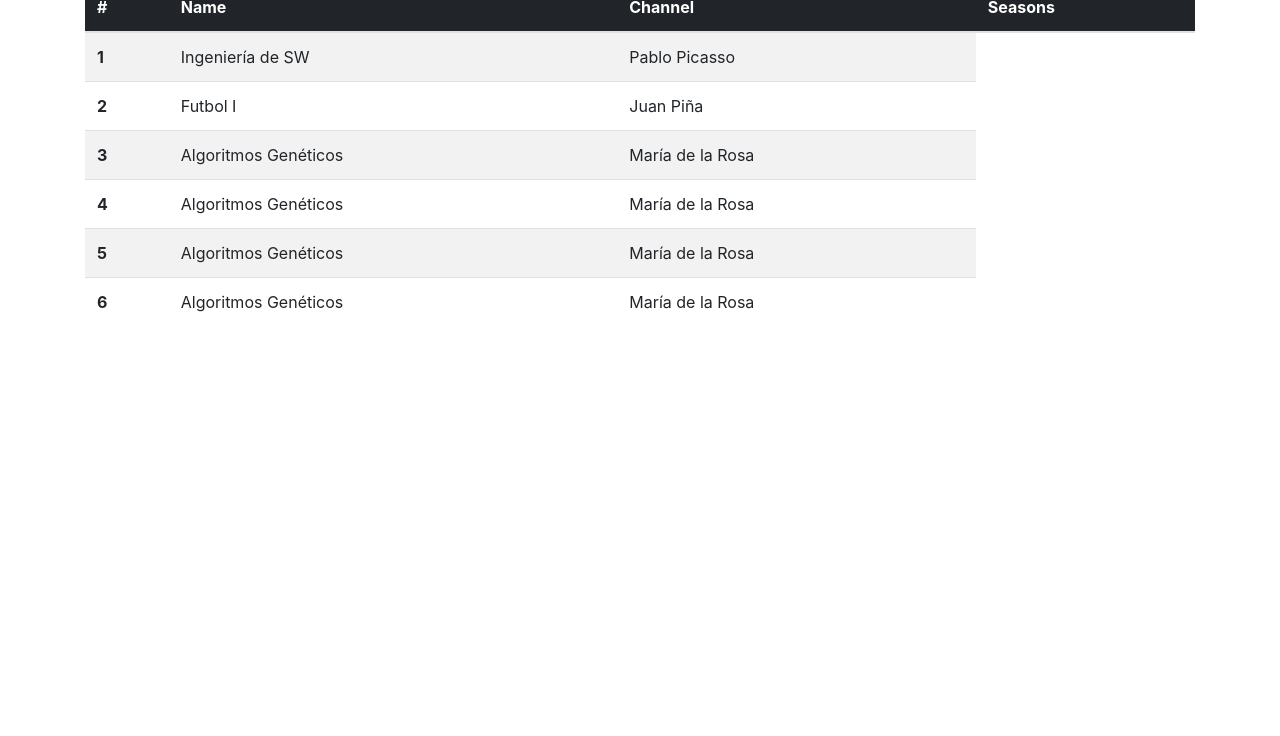
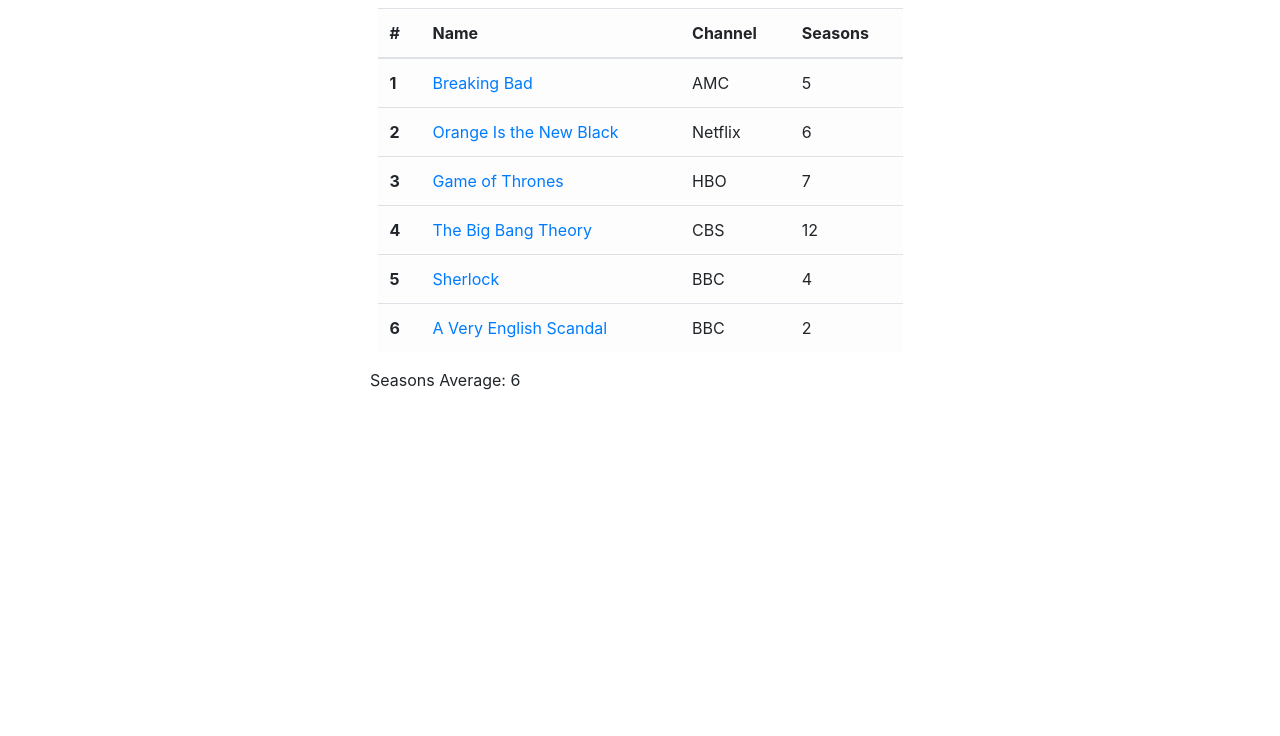
Before and after one commit to giulianavolpi/Taller1-TypeScript, a plain HTML site: page Index.html in a window 1280 px wide. Shown: the part 64-800 px from the top of the page. Drawn offline with nearby package versions, Linux system fonts and the light colour scheme.

Commit message:
Entrega Taller 1 Type Script

```diff
--- a/Index.html
+++ b/Index.html
@@ -4,63 +4,45 @@
 
     <meta charset="UTF-8">
     <meta name="viewport" content="width=device-width, initial-scale=1.0">
-    <title>Taller TypeScript</title>
+    <title>Taller 1 TypeScript</title>
     <link rel="stylesheet" href="https://stackpath.bootstrapcdn.com/bootstrap/4.1.3/css/bootstrap.min.css" integrity="sha384-MCw98/SFnGE8fJT3GXwEOngsV7Zt27NXFoaoApmYm81iuXoPkFOJwJ8ERdknLPMO" crossorigin="anonymous">
 
 </head>
 <body>
-    <div class="container">
+    <div class="container-fluid bg-info">
         <div class="row">
-            <div class="col">
-                <h2>TV Series</h2>
-                <table class ="table table-striped">
-                    <thead class = "table-dark">
-                        <tr>
-                            <th>#</th>
-                            <th>Name</th>
-                            <th>Channel</th>
-                            <th>Seasons</th>
-                        </tr>
-                    </thead>
-                    <tbody>
-                        <tr>
-                            <th scope="row">1</th>
-                            <td>Ingeniería de SW</td>
-                            <td>Pablo Picasso</td>
-                        </tr>
-                        <tr>
-                            <th scope="row">2</th>
-                            <td>Futbol I</td>
-                            <td>Juan Piña</td>
-                        </tr>
-                        <tr>
-                            <th scope="row">3</th>
-                            <td>Algoritmos Genéticos</td>
-                            <td>María de la Rosa</td>
-                        </tr>
+            <img src="https://images.pexels.com/photos/17380067/pexels-photo-17380067/free-photo-of-vintage-retro-dispositivo-tele.jpeg?auto=compress&cs=tinysrgb&w=600" class="col-1" style="width: 65px; height: 52px;">
+            <h1 class="col-6">TV Series</h1>
+        </div>
 
-                        <tr>
-                            <th scope="row">4</th>
-                            <td>Algoritmos Genéticos</td>
-                            <td>María de la Rosa</td>
-                        </tr>
+    </div>
 
-                        <tr>
-                            <th scope="row">5</th>
-                            <td>Algoritmos Genéticos</td>
-                            <td>María de la Rosa</td>
-                        </tr>
+    <div class="container mt-3">
+        <div class="col-6 mx-auto">
+            <table class="table table-light">
+                <thead class="table-light">
+                    <tr>
+                        <th>#</th>
+                        <th>Name</th>
+                        <th>Channel</th>
+                        <th>Seasons</th>
+                    </tr>
+                </thead>
+                <tbody id="series"></tbody>
+            </table>
+        </div>
 
-                        <tr>
-                            <th scope="row">6</th>
-                            <td>Algoritmos Genéticos</td>
-                            <td>María de la Rosa</td>
-                        </tr>
-                    </tbody>
-                </table>
+        <div class="row">
+            <div class="col-6 mx-auto">
+                <p id="average"></p>
             </div>
         </div>
     </div>
+
+
+    <script type="module" src="./scripts/data.js"></script>
+    <script type="module" src="./scripts/serie.js"></script>
+    <script type="module" src="./scripts/logica.js"></script>
 </body>
 
 
--- a/scripts/Serie.js
+++ b/scripts/Serie.js
@@ -10,4 +10,5 @@ var Serie = /** @class */ (function () {
     }
     return Serie;
 }());
+
 export { Serie };
--- a/scripts/logica.js
+++ b/scripts/logica.js
@@ -1,5 +1,8 @@
+import  {Data} from './Data.js';
 var seriesbody = document.getElementById('series');
 var promedio = 0;
+
+elementosTabla(Data)
 function elementosTabla(series) {
     series.forEach(function (serie) {
         var trElement = document.createElement('tr');
@@ -8,6 +11,6 @@ function elementosTabla(series) {
         promedio += serie.temporadas;
     });
     promedio /= series.length;
-    document.getElementById("average").innerHTML = "Seasons Average " + promedio;
+    document.getElementById("average").innerHTML = "Seasons Average: " + promedio;
 }
 export {};
```
Also changed, not shown: 2 other files.
